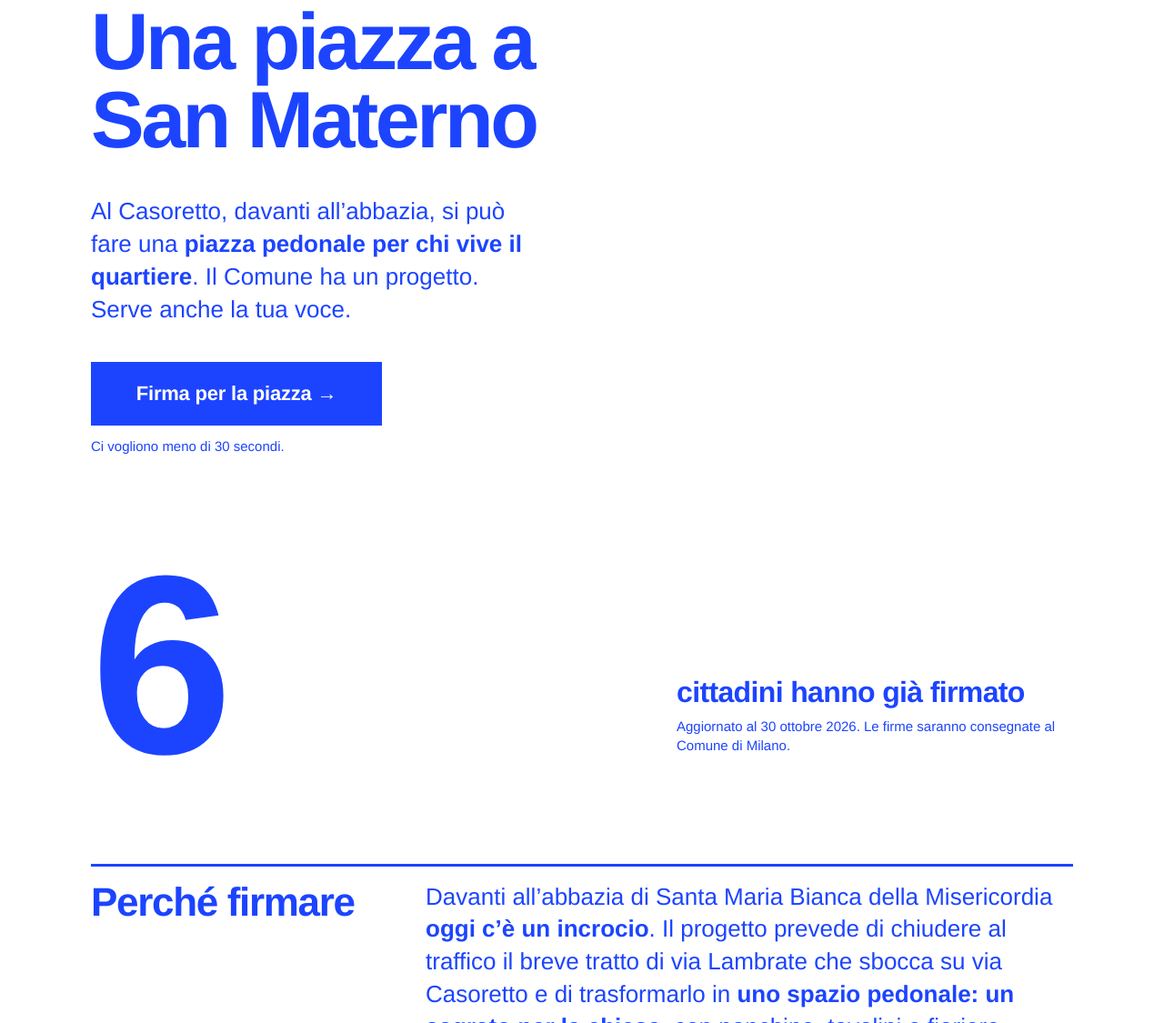
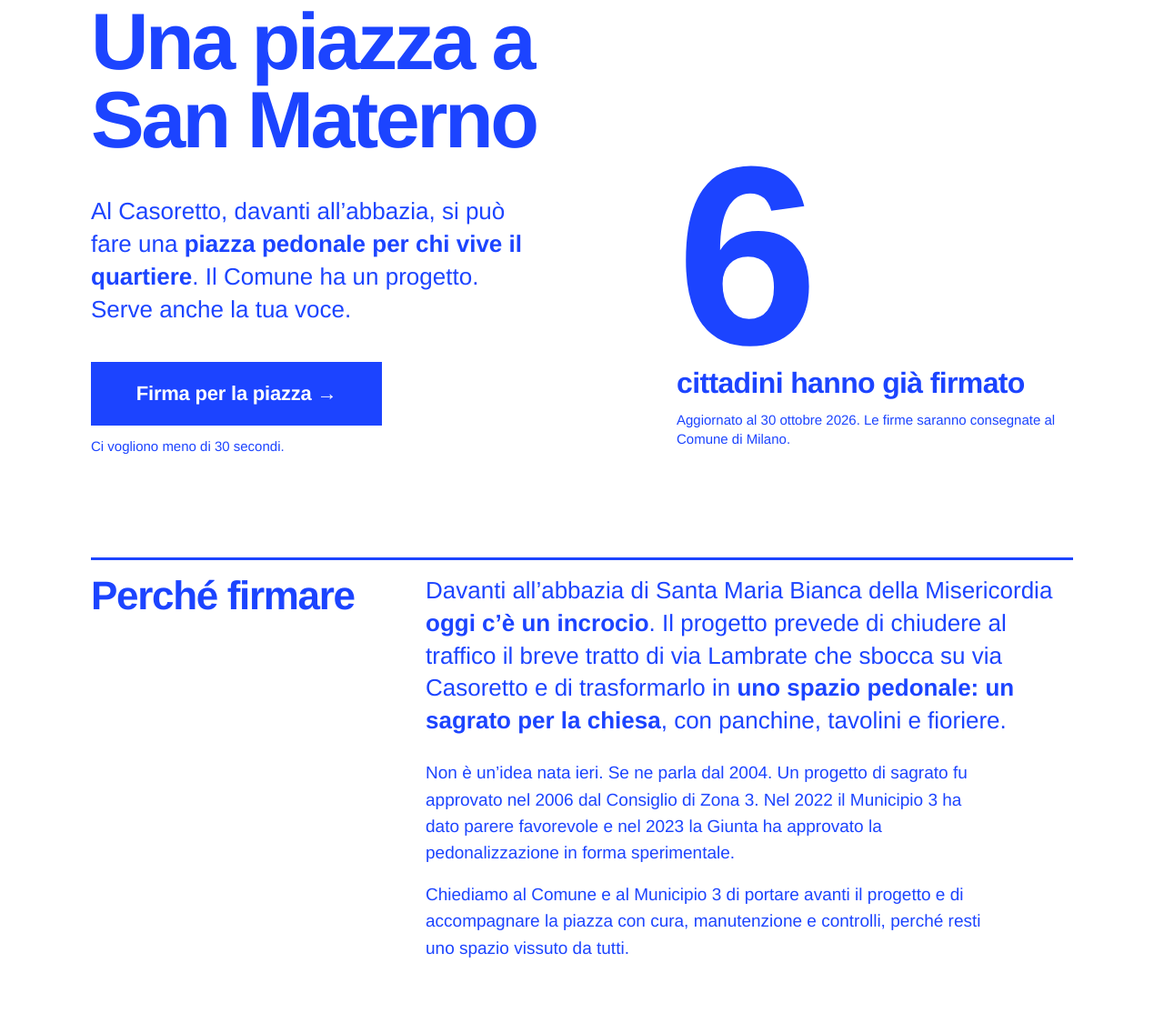
Before and after one commit to cittadinanzaattivamilano/PiazzaSanMaterno, a plain HTML site: page index.template.html in a window 1280 px wide. Shown: the part 210-1335 px from the top of the page at 91% size. Drawn offline with Linux system fonts and the light colour scheme.

Commit message:
Numero delle firme accanto al blocco di apertura su schermi larghi
Co-Authored-By: Claude Sonnet 5.5 <noreply@anthropic.com>
Claude-Session: https://claude.ai/code/session_01MLSMTE6nJDMfFhkLsfSVGa

```diff
--- a/index.template.html
+++ b/index.template.html
@@ -77,18 +77,17 @@
   .hero .meta { margin-top: calc(var(--u) * 1.5); }
   @media (min-width: 768px) {
     .hero { padding-top: calc(var(--u) * 6); row-gap: 0; }
-    .hero h1 { grid-column: 1 / 10; margin-bottom: calc(var(--u) * 5); }
-    .hero .lead { grid-column: 1 / 7; margin-bottom: calc(var(--u) * 5); }
-    .hero .act { grid-column: 1 / 7; }
+    .hero h1 { grid-column: 1 / 8; grid-row: 1; margin-bottom: calc(var(--u) * 5); }
+    .hero .lead { grid-column: 1 / 7; grid-row: 2; margin-bottom: calc(var(--u) * 5); }
+    .hero .act { grid-column: 1 / 7; grid-row: 3; }
   }
 
-  /* 2. Il numero: e' il gesto tipografico della pagina */
-  .count { align-items: end; row-gap: calc(var(--u) * 2); }
-  .num { font-family: var(--display); font-weight: 700; font-size: var(--t-num); line-height: .76; letter-spacing: -.06em; color: var(--blue); font-variant-numeric: tabular-nums; margin: 0; padding-top: calc(var(--u) * 1.5); }
-  .num-label { font-family: var(--display); font-weight: 700; font-size: 28px; line-height: 1.1; letter-spacing: -.02em; margin: 0 0 var(--u); }
+  /* 2. Il numero: e' il gesto tipografico della pagina. Su telefono sta sotto il pulsante, da 768px accanto al testo. */
+  .count { margin-top: calc(var(--u) * 3); }
+  .num { font-weight: 700; font-size: var(--t-num); line-height: .76; letter-spacing: -.06em; color: var(--blue); font-variant-numeric: tabular-nums; margin: 0 0 calc(var(--u) * 2); padding-top: calc(var(--u) * 1.5); }
+  .num-label { font-size: 28px; line-height: 1.1; font-weight: 700; letter-spacing: -.02em; margin: 0 0 var(--u); }
   @media (min-width: 768px) {
-    .num { grid-column: 1 / 8; }
-    .count .num-meta { grid-column: 8 / 13; padding-bottom: var(--u); }
+    .count { grid-column: 8 / 13; grid-row: 1 / span 3; align-self: end; margin-top: 0; padding-bottom: var(--u); }
     .num-label { font-size: 32px; }
   }
 
@@ -169,11 +168,8 @@
       <a class="cta cta-main" href="https://tally.so/r/5XXDl6">Firma per la piazza →</a>
       <p class="meta">Ci vogliono meno di 30 secondi.</p>
     </div>
-  </section>
-
-  <section class="count grid" aria-label="Firme raccolte">
-    <p class="num" id="total">6</p>
-    <div class="num-meta">
+    <div class="count" aria-label="Firme raccolte">
+      <p class="num" id="total">6</p>
       <p class="num-label">cittadini hanno già firmato</p>
       <p class="meta">Aggiornato al <span id="updated">30 ottobre 2026</span>. Le firme saranno consegnate al Comune di Milano.</p>
     </div>
```
Also changed, not shown: dist/index.html (+10 -14 lines).
